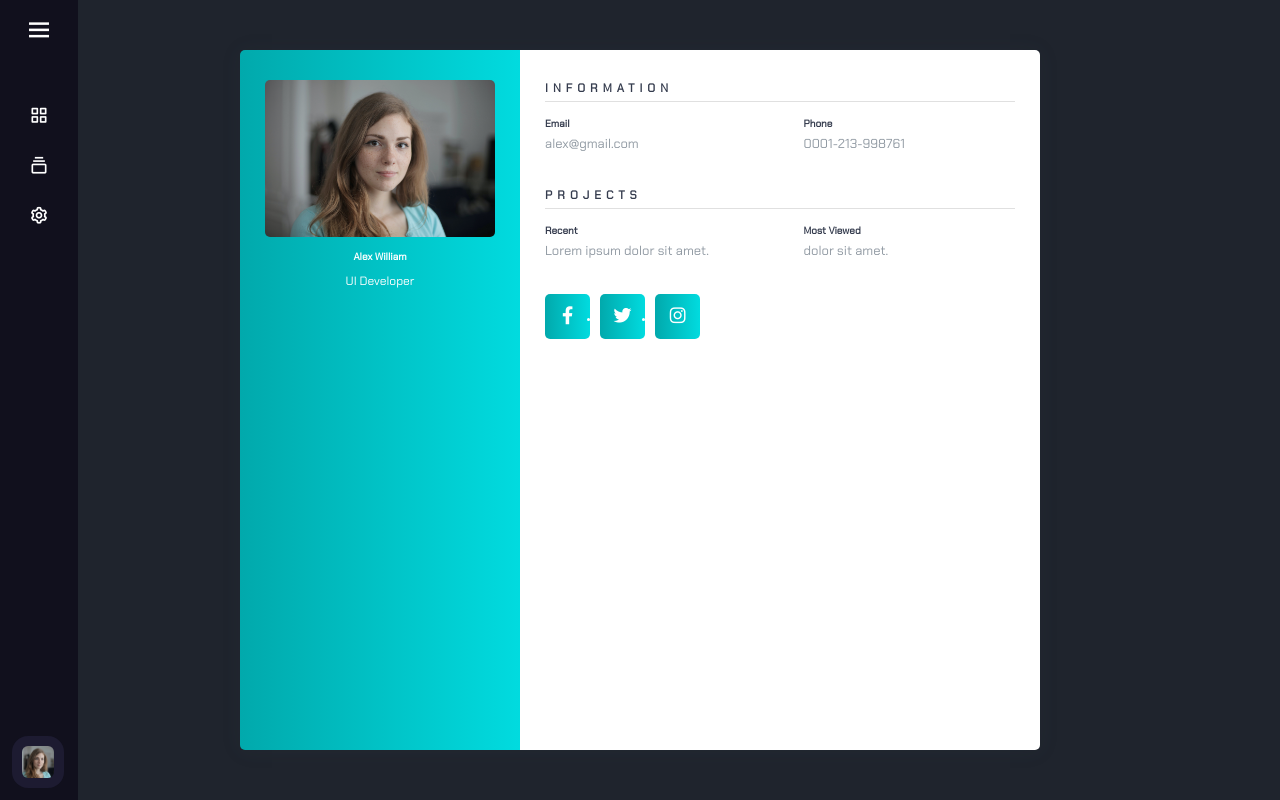
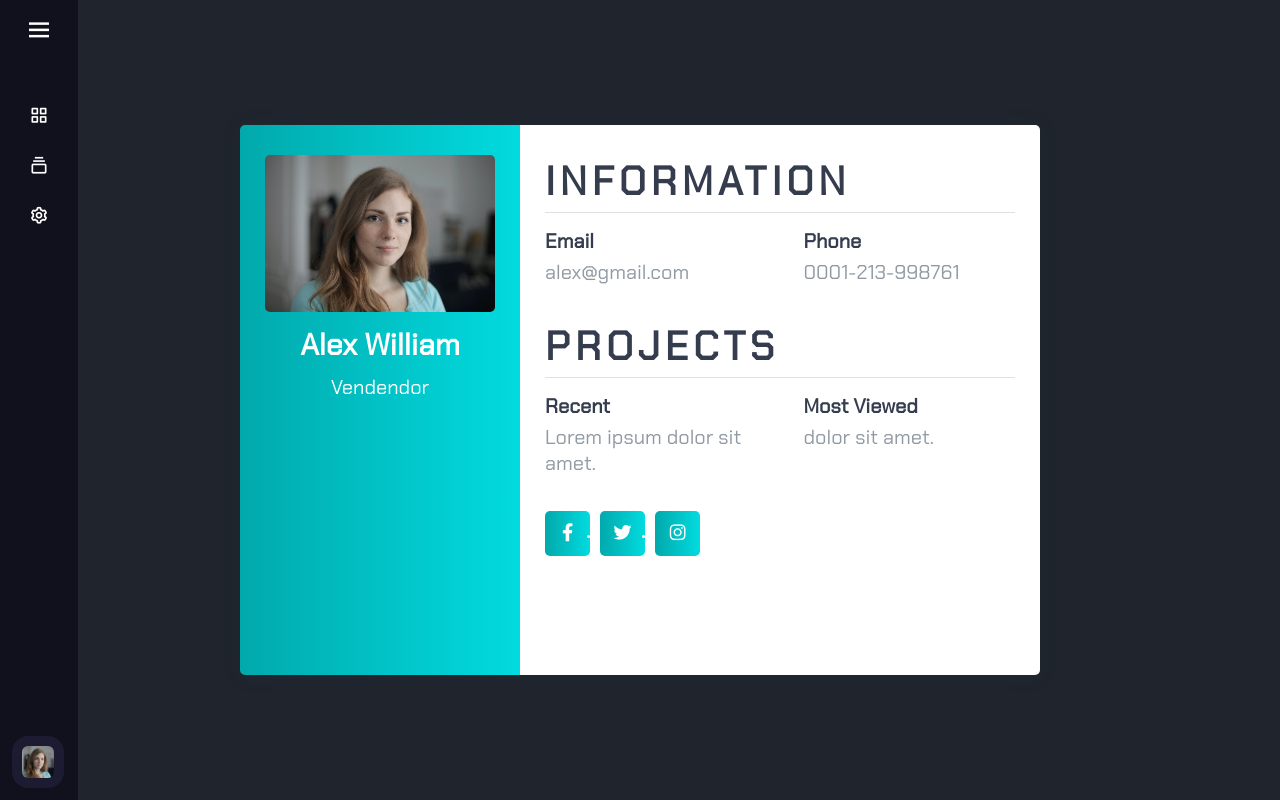
Before and after one commit to juandacorrea112/Market-Tecnology, a React (Create React App) app: page /Perfil in a window 1280 px wide. Shown: the top 800 px of the page. Built offline with nearby package versions, Linux system fonts and the light colour scheme.

Commit message:
perfil de usuario modificado

```diff
--- a/src/components/Pages/PageProfile/PageProfile.css
+++ b/src/components/Pages/PageProfile/PageProfile.css
@@ -5,6 +5,7 @@
   --text-color: #fff;
   --main-color: #0ef;
 }
+
 .contCardprofile {
   width: 100%;
   height: 100vh;
@@ -12,20 +13,21 @@
   justify-content: center;
   align-items: center;
 }
- .wrapper{
+
+.wrapper {
   position: absolute;
   top: 50%;
   left: 50%;
-   transform: translate(-50%,-50%);
+  transform: translate(-50%, -50%);
   width: 800px;
-   height: 700px;
+  height: 550px;
   display: flex;
-   box-shadow: 0 1px 20px 0 rgba(69,90,100,.08);
+  box-shadow: 0 1px 20px 0 rgba(69, 90, 100, .08);
 }
 
- .wrapper .left{
+.wrapper .left {
   width: 35%;
-   background: linear-gradient(to right,#01a9ac,#01dbdf);
+  background: linear-gradient(to right, #01a9ac, #01dbdf);
   padding: 30px 25px;
   border-top-left-radius: 5px;
   border-bottom-left-radius: 5px;
@@ -33,21 +35,22 @@
   color: #fff;
 }
 
- .wrapper .left img{
+.wrapper .left img {
   width: 230px;
   border-radius: 5px;
   margin-bottom: 10px;
 }
 
- .wrapper .left h4{
+.wrapper .left h4 {
   margin-bottom: 10px;
+  font-size: 30px;
 }
 
- .wrapper .left p{
-   font-size: 12px;
+.wrapper .left p {
+  font-size: 20px;
 }
 
- .wrapper .right{
+.wrapper .right {
   width: 65%;
   background: #fff;
   padding: 30px 25px;
@@ -56,60 +59,62 @@
 }
 
 .wrapper .right .info,
- .wrapper .right .projects{
+.wrapper .right .projects {
   margin-bottom: 25px;
 }
 
 .wrapper .right .info h3,
- .wrapper .right .projects h3{
+.wrapper .right .projects h3 {
   margin-bottom: 15px;
   padding-bottom: 5px;
   border-bottom: 1px solid #e0e0e0;
   color: #353c4e;
   text-transform: uppercase;
   letter-spacing: 5px;
+  font-size: 40px;
 }
 
 .wrapper .right .info_data,
- .wrapper .right .projects_data{
+.wrapper .right .projects_data {
   display: flex;
   justify-content: space-between;
 }
 
 .wrapper .right .info_data .data,
- .wrapper .right .projects_data .data{
+.wrapper .right .projects_data .data {
   width: 45%;
 }
 
 .wrapper .right .info_data .data h4,
- .wrapper .right .projects_data .data h4{
+.wrapper .right .projects_data .data h4 {
   color: #353c4e;
   margin-bottom: 5px;
+  font-size: 20px;
 }
 
 .wrapper .right .info_data .data p,
- .wrapper .right .projects_data .data p{
-   font-size: 13px;
+.wrapper .right .projects_data .data p {
+  font-size: 20px;
   margin-bottom: 10px;
   color: #919aa3;
 }
 
- .wrapper .social_media ul{
+.wrapper .social_media ul {
   display: flex;
 }
 
- .wrapper .social_media ul li{
+.wrapper .social_media ul li {
   width: 45px;
   height: 45px;
-   background: linear-gradient(to right,#01a9ac,#01dbdf);
+  background: linear-gradient(to right, #01a9ac, #01dbdf);
   margin-right: 10px;
   border-radius: 5px;
   text-align: center;
   line-height: 45px;
 }
 
- .wrapper .social_media ul li a{
-   color :#fff;
+.wrapper .social_media ul li a {
+  color: #fff;
   display: block;
   font-size: 18px;
 }
--- a/src/components/Pages/PageProfile/PageProfile.jsx
+++ b/src/components/Pages/PageProfile/PageProfile.jsx
@@ -1,6 +1,6 @@
 import React from 'react'
 import girlProfile from '../../../images/perfiles/girlProfile.jpg'
-import calularProducto from '../../../images/productos/calularProducto.jpg'
+// import calularProducto from '../../../images/productos/calularProducto.jpg'
 import './PageProfile.css'
 
 export const PageProfile = () => {
@@ -11,7 +11,7 @@ export const PageProfile = () => {
         <div class="left">
           <img src={girlProfile} alt={girlProfile} width="100"/>
             <h4>Alex William</h4>
-            <p>UI Developer</p>
+            <p>Vendendor</p>
         </div>
         <div class="right">
           <div class="info">
```
Lines whose indentation alone changed are shown as unchanged.
